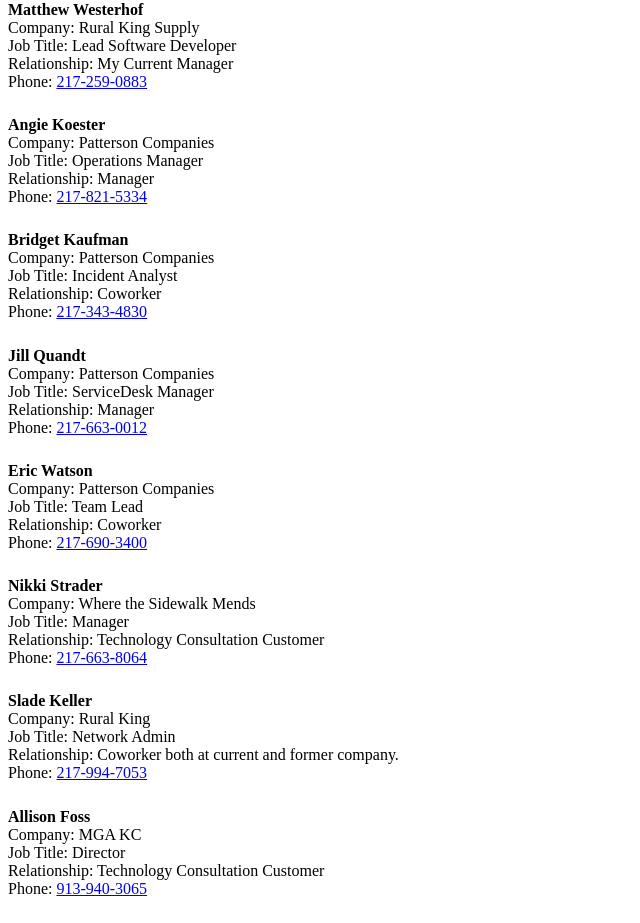
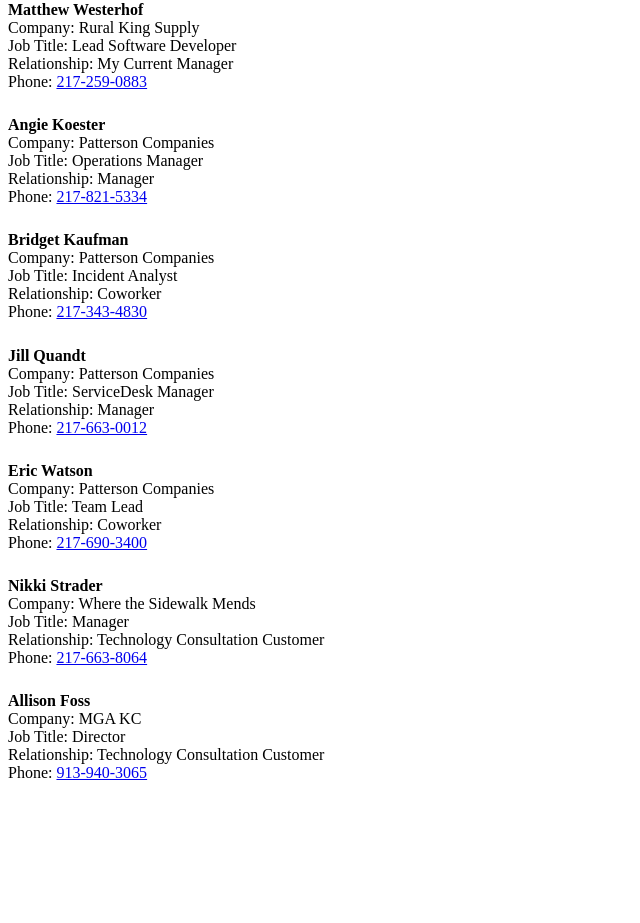
Before and after one commit to Cornflakes1009/references, a plain HTML site: page index.html in a window 1280 px wide. Shown: the part 79-1002 px from the top of the page, without its empty margins (0-640 px from the left). After the commit the page ends 887 px from the top, so only its background shows below. Drawn offline with Linux system fonts and the light colour scheme.

Commit message:
remove reference

```diff
--- a/index.html
+++ b/index.html
@@ -55,13 +55,6 @@
             <div>Phone: <a href='tel:217-663-8064'>217-663-8064</a></div>
         </div>
         <div class="reference-section">
-            <div class="name">Slade Keller</div>
-            <div>Company: Rural King</div>
-            <div>Job Title: Network Admin</div>
-            <div>Relationship: Coworker both at current and former company.</div>
-            <div>Phone: <a href='tel:217-994-7053'>217-994-7053</a></div>
-        </div>
-        <div class="reference-section">
             <div class="name">Allison Foss</div>
             <div>Company: MGA KC</div>
             <div>Job Title: Director</div>
```
Also changed, not shown: 1 other file.
